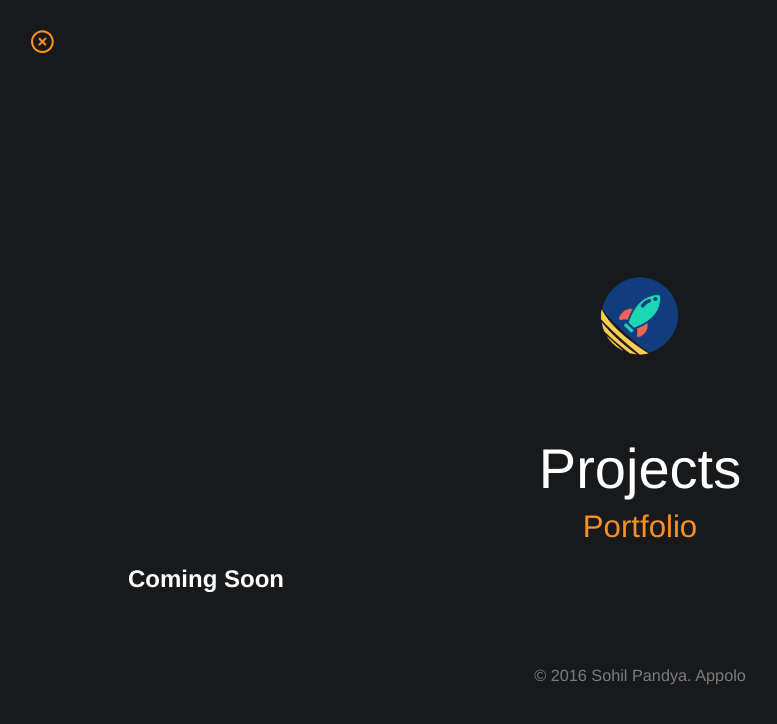
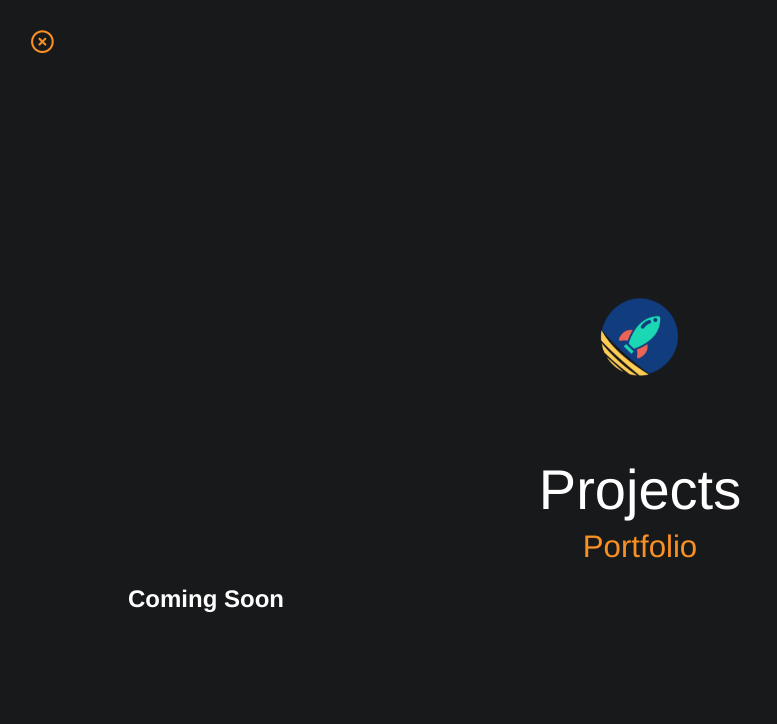
Before and after one commit to sohilpandya/CV, a Jekyll site: the page built from _posts/2015-12-26-portfolio.markdown, in a window 1280 px wide. Shown: the top 724 px of the page, without its empty margins (0-777 px from the left). Built offline with Jekyll 4.4.1, drawn with Linux system fonts in a browser that asks for light colours; some web fonts are replaced.

Commit message:
removed markdown

```diff
--- a/_layouts/post.html
+++ b/_layouts/post.html
@@ -16,7 +16,7 @@ layout: default
             {{ content }}
 
 			<div class="footer">
-				{% markdown %}{% include copyright.md %}{% endmarkdown %}
+				<!-- {% markdown %}{% include copyright.md %}{% endmarkdown %} -->
 			</div>
 		</div>
 	</div>
```
